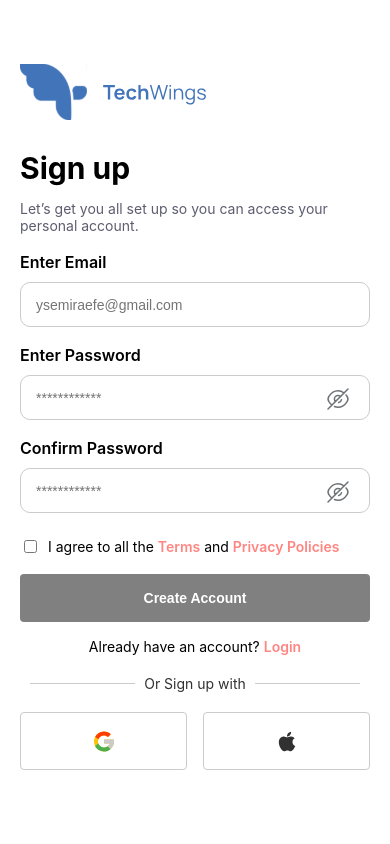
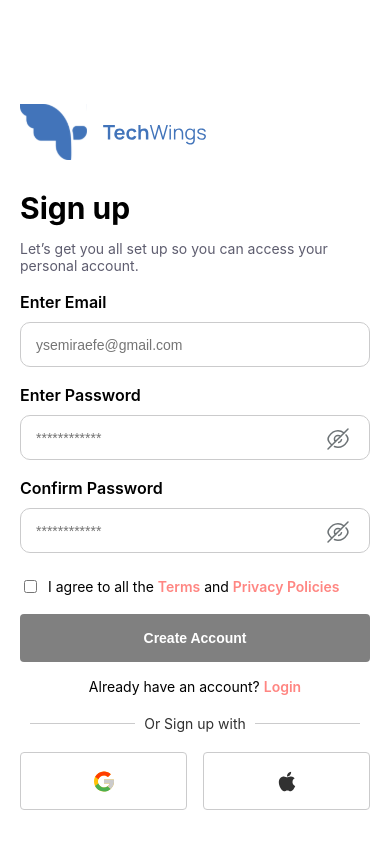
Before and after one commit to Jolaoluwa17/demo-space, a React (Vite) app: page /auth/signup in a window 390 px wide. Built offline with nearby package versions, Linux system fonts and the light colour scheme.

Commit message:
font update

```diff
--- a/src/pages/signup/signup.css
+++ b/src/pages/signup/signup.css
@@ -205,7 +205,7 @@
     font-size: 14px;
   }
   .signup_root .techwings_logo {
-    margin-top: 50px;
+    margin-top: 90px;
   }
   .signup_root .form_item,
   .signup_root .others,
```
